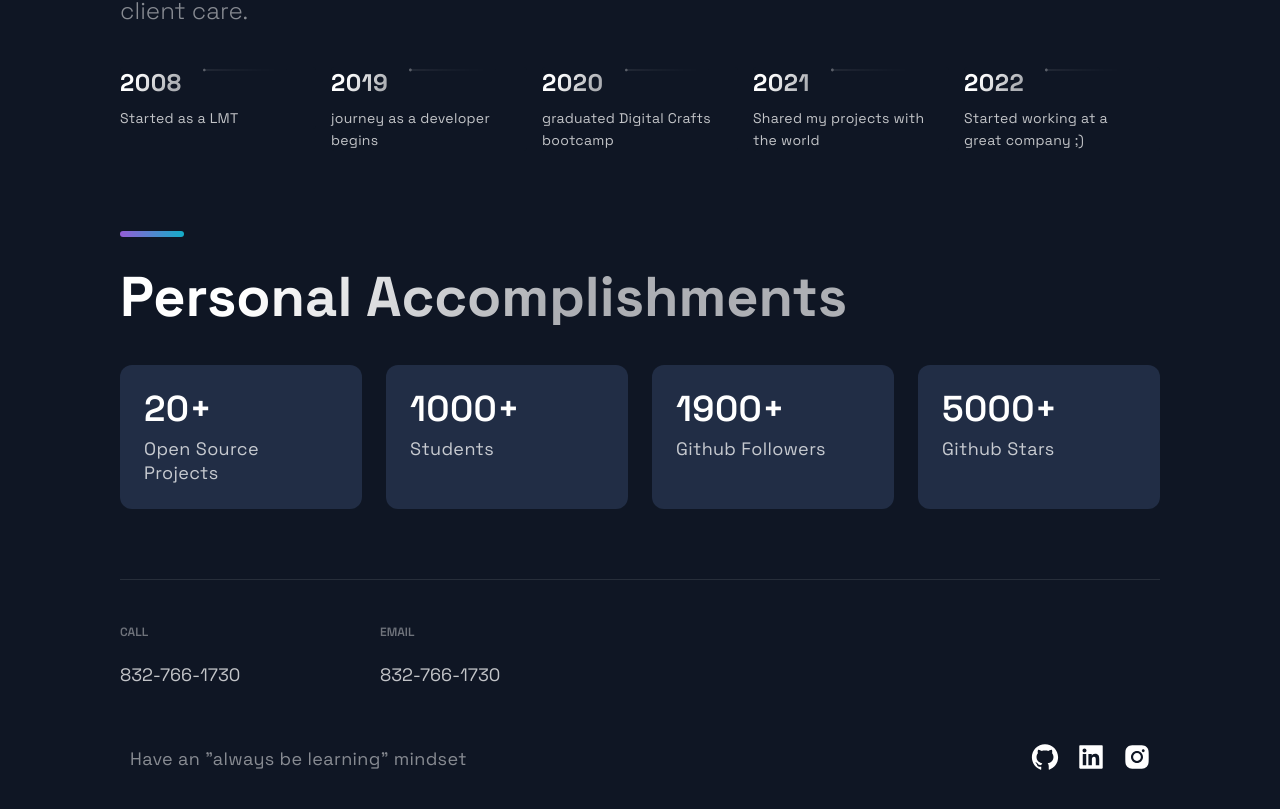
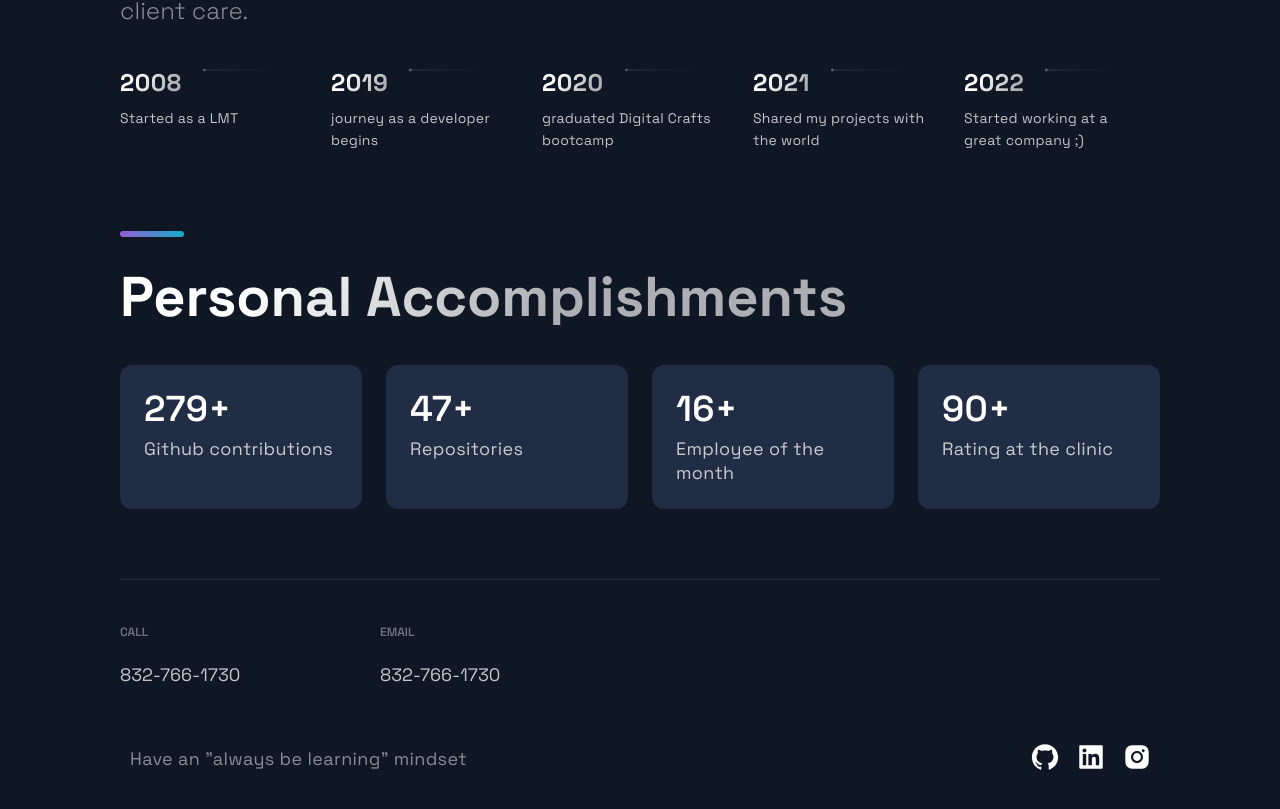
Before and after one commit to DjangoKerger/Djangokerger.github.io, a Next.js app: page / in a window 1280 px wide. Shown: the part 2859-3668 px from the top of the page. Built offline with nearby package versions, Linux system fonts and the light colour scheme.

Commit message:
accomplishments updated

```diff
--- a/src/components/Acomplishments/Acomplishments.js
+++ b/src/components/Acomplishments/Acomplishments.js
@@ -4,10 +4,10 @@ import { Section, SectionDivider, SectionTitle } from '../../styles/GlobalCompon
 import { Box, Boxes, BoxNum, BoxText } from './AcomplishmentsStyles';
 
 const data = [
-  { number: 20, text: 'Open Source Projects'},
-  { number: 1000, text: 'Students', },
-  { number: 1900, text: 'Github Followers', },
-  { number: 5000, text: 'Github Stars', }
+  { number: 279, text: 'Github contributions'},
+  { number: 47, text: 'Repositories', },
+  { number: 16, text: 'Employee of the month', },
+  { number: 90, text: 'Rating at the clinic', }
 ];
 
 const Acomplishments = () => (
```
